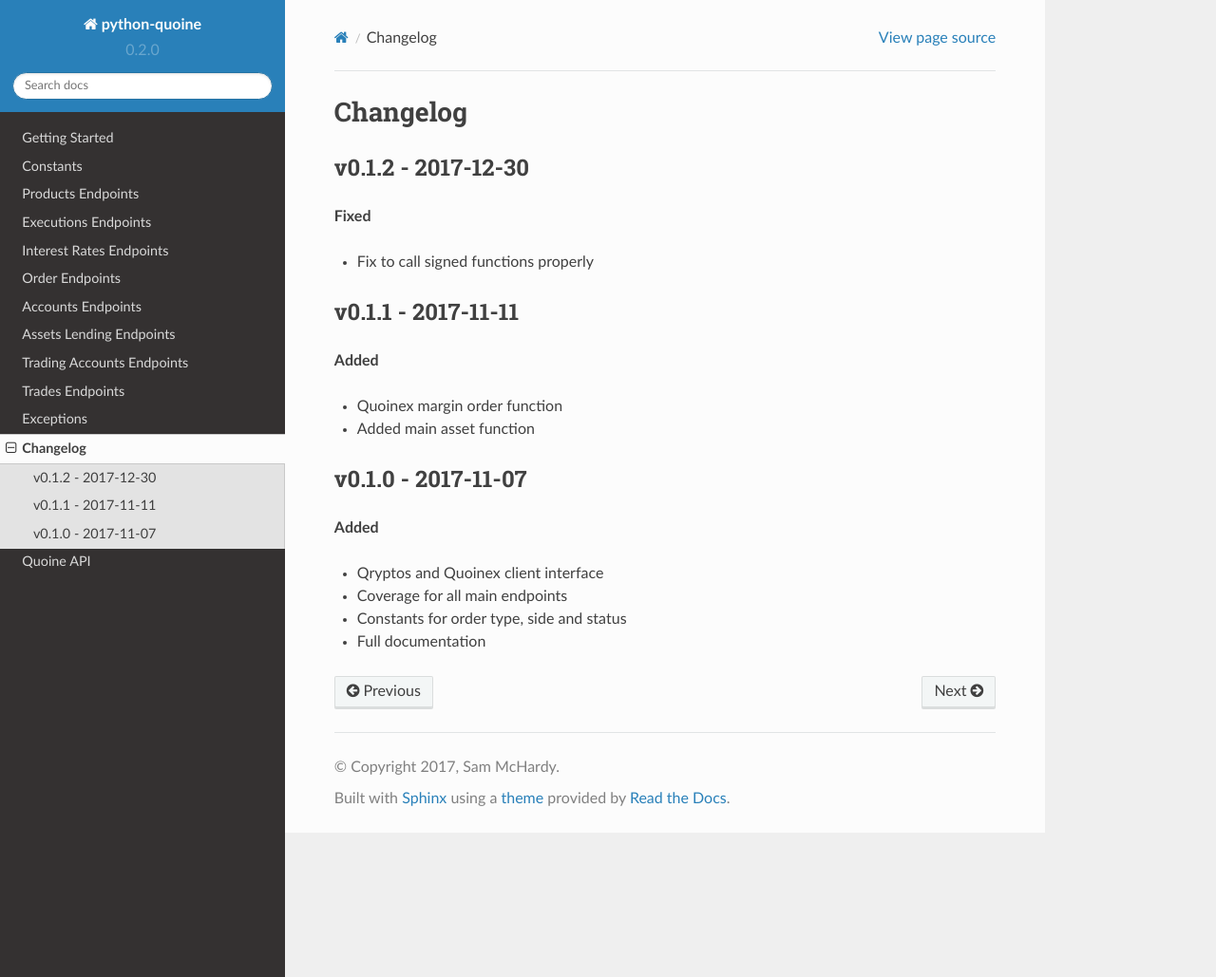
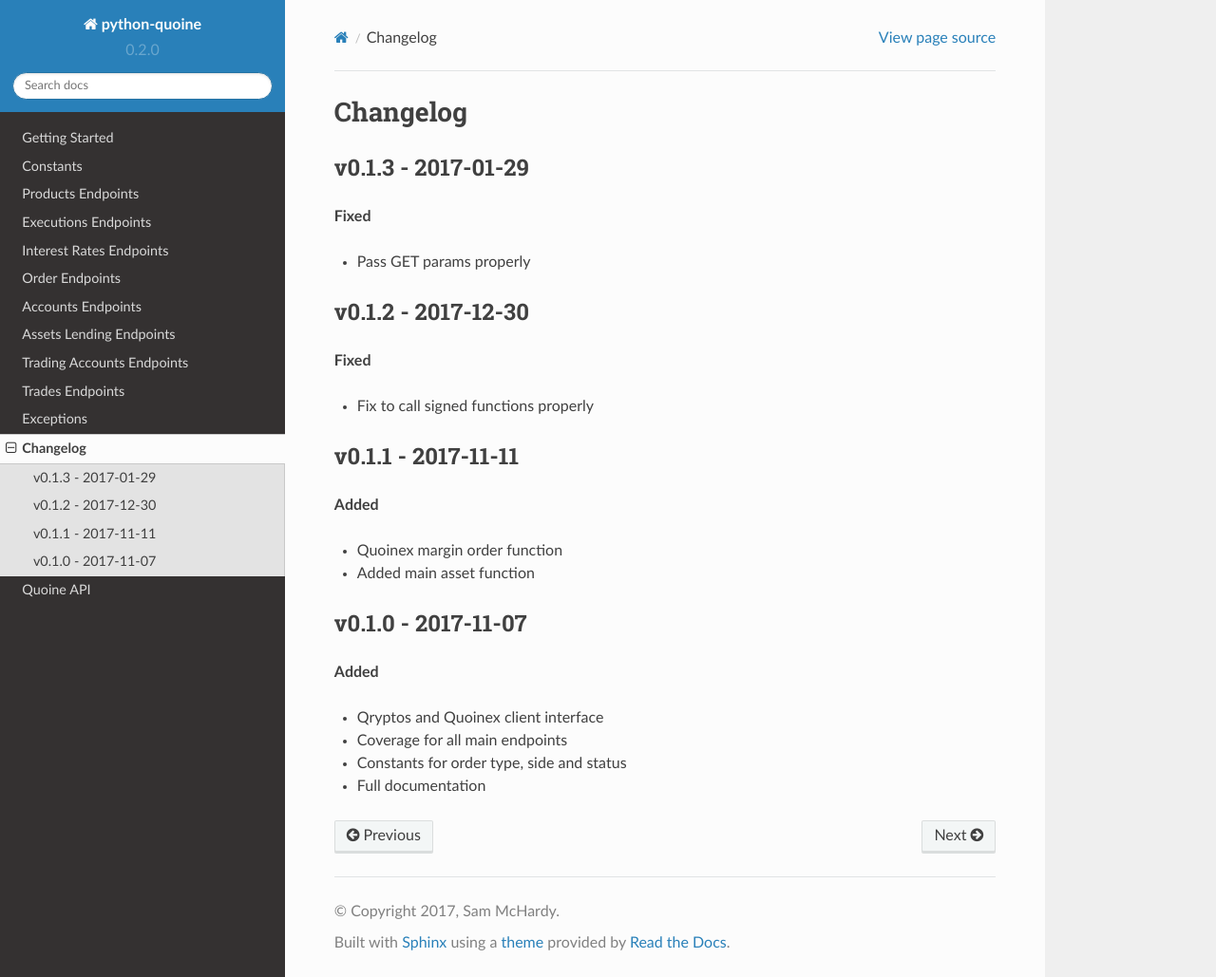
Before and after one commit to sammchardy/python-quoine, a Sphinx documentation site: the page built from docs/changelog.rst, in a window 1280 px wide and 1029 px high. Shown: the whole window at 95% size. Built offline with Sphinx 7.4.7 and the Read the Docs theme 2.0.0, drawn with Linux system fonts in a browser that asks for light colours; formulas are drawn with MathJax 3.

Commit message:
Update to v0.1.3

```diff
--- a/README.rst
+++ b/README.rst
@@ -1,5 +1,5 @@
 ===============================
-Welcome to python-quoine v0.1.2
+Welcome to python-quoine v0.1.3
 ===============================
 
 .. image:: https://img.shields.io/pypi/v/python-quoine.svg
--- a/docs/changelog.rst
+++ b/docs/changelog.rst
@@ -1,5 +1,12 @@
 Changelog
 =========
+
+v0.1.3 - 2017-01-29
+^^^^^^^^^^^^^^^^^^^
+
+**Fixed**
+
+- Pass GET params properly
 
 v0.1.2 - 2017-12-30
 ^^^^^^^^^^^^^^^^^^^
--- a/setup.py
+++ b/setup.py
@@ -3,7 +3,7 @@ from setuptools import setup
 
 setup(
     name='python-quoine',
-    version='0.1.2',
+    version='0.1.3',
     packages=['quoine'],
     description='Quoinex and Qryptos REST API python implementation',
     url='https://github.com/sammchardy/python-quoine',
```
